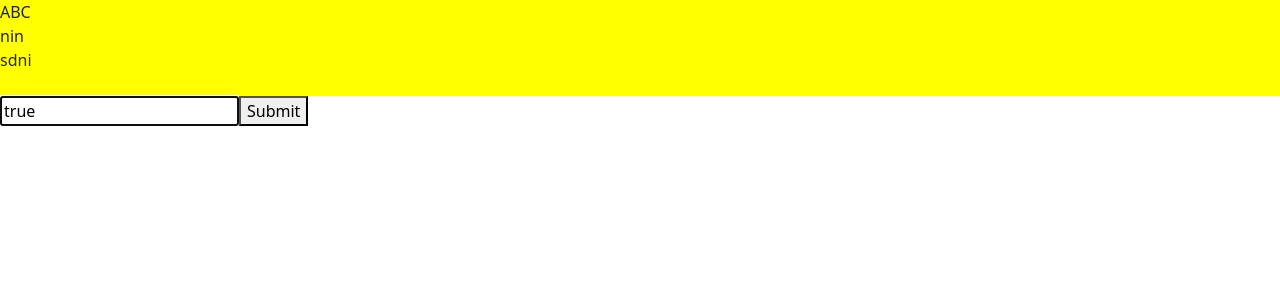
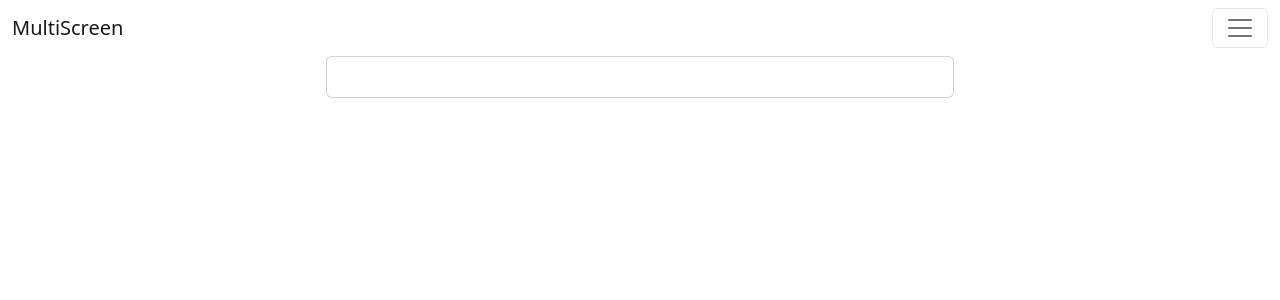
Before and after one commit to speedcuber911/ns-react-course, a React (Create React App) app: page / in a window 1280 px wide. Shown: the top 300 px of the page. Built offline with nearby package versions, Linux system fonts and the light colour scheme.

Commit message:
Adding navigation component

```diff
--- a/src/App.js
+++ b/src/App.js
@@ -11,6 +11,8 @@ import Dictionary from "./components/dictionary";
 import "bootstrap/dist/css/bootstrap.min.css";
 import Input from "./components/Input";
 import InputWithRef  from "./components/inputWithRef";
+import Navigation from "./components/Navigator"
+import Presenter from "./components/Presenter"
 
 const fruits = ["Apple", "Banana", "Carrot", "Grapes"];
 // React fragment(<> </>) allows you to wrap JSX in one element
@@ -35,53 +37,41 @@ function TickTackToeBox(props) {
 // State - internal to the component. Whenever there is state changes, the component re-renders
 // Props - Which are passed to the component from the parent
 function App() {
-  const [carName, setCarName] = useState(cars[0].name); // Returns an array of 2 items. First item is the initial state value, second item is a function which is state setter
-  // console.log("I am rendering again");
+  const [componentName, setComponentName] = useState(null);
+  const handleClick = (componentToLoad) => {
+    setComponentName(componentToLoad);
+  }
+  const componentNameToComponent = [
+    {
+      componentName: "Todos",
+      component: <Todos/>
+    },
+    {
+      componentName: "Dictionary",
+      component: <Dictionary/>
+    },
+    {
+      componentName: "Form",
+      component: <Form/>
+    },
+    {
+      componentName: "List",
+      component: <List/>
+    },
+  ];
+  const getComponentFromComponentName = (componentName) => componentName? (componentNameToComponent.find(el => (el.componentName === componentName )).component): <></>
+
   return (
     <>
-      {/* <p>Hi</p>
-      <p>Hello</p>
-      <input type="text" />
-      <p className="">Something inside this</p>
-      {cars
-        .filter((car) => car.carInfo.weight >= 1500)
-        .map(({ name, brand, carInfo }) => (
-          <Car name={name} brand={brand} info={carInfo} key={name} />
-        ))}
-      <button
-        onClick={(event) => {
-          console.log("Button was clicked", event);
-        }}
-      >
-        Click Me!
-      </button>
-      <TickTackToeBox isCross={true} />
-      <TickTackToeBox isCross={false} /> */}
-      {/* <h1> My favourite car is: {carName}</h1>
-      {cars.map((car) => (
-        <button
-          key={car.name}
-          onClick={() => {
-            console.log("Setting state to", car.name);
-            setCarName(car.name);
-          }}
-        >
-          {car.name}
-        </button>
-      ))} */}
-      {/* <Form heading="Form" />
-      <hr />
-      <Todos heading="Todos" />
-      <hr />
-      <Dictionary heading="Dictionary" />
-      <hr />
-      <List heading="List" />
-      <hr /> */}
-      {/* <TodosWithCalc heading="TodosWithCalc" /> */}
-      {/* <MainAppPage /> */}
-      {/* <InputTransformer /> */}
-      {/* <Input/> */}
-      <InputWithRef />
+      <Navigation handleClick={handleClick} navigationItems={componentNameToComponent}/>
+      <Presenter name={componentName}>
+        {getComponentFromComponentName(componentName)}
+      </Presenter>
+      {/*<TodosWithCalc heading="TodosWithCalc" />
+      <MainAppPage />
+      <InputTransformer />
+      <Input/>
+      <InputWithRef /> */}
     </>
   );
 }
--- /dev/null
+++ b/src/components/Navigator.js
@@ -0,0 +1,58 @@
+import React, { useState } from 'react';
+import {
+  Collapse,
+  Navbar,
+  NavbarToggler,
+  NavbarBrand,
+  Nav,
+  NavItem,
+  NavLink,
+  UncontrolledDropdown,
+  DropdownToggle,
+  DropdownMenu,
+  DropdownItem,
+  NavbarText,
+} from 'reactstrap';
+
+function CustomNavItem(props){
+    return(
+        <NavItem>
+            <NavLink onClick={() => props.handleClick(props.navHeading)} style={{
+          cursor:"pointer"
+        }}>{props.navHeading}</NavLink>
+      </NavItem>
+    );
+}
+
+function Navigation(props) {
+  const [isOpen, setIsOpen] = useState(false);
+  const toggle = () => setIsOpen(!isOpen);
+
+  return (
+    <div>
+      <Navbar >
+        <NavbarBrand href="/">MultiScreen</NavbarBrand>
+        <NavbarToggler onClick={toggle} />
+        <Collapse isOpen={isOpen} navbar>
+          <Nav className="me-auto" navbar>
+            {props.navigationItems.map(navItem => (<CustomNavItem navHeading={navItem.componentName}
+            handleClick={props.handleClick}/>))}
+            <UncontrolledDropdown nav inNavbar>
+              <DropdownToggle nav caret>
+                MiniApps
+              </DropdownToggle>
+              <DropdownMenu right>
+                <DropdownItem>TodosWithCalc</DropdownItem>
+                <DropdownItem>InputTransformer</DropdownItem>
+                <DropdownItem divider />
+                <DropdownItem>Input</DropdownItem>
+              </DropdownMenu>
+            </UncontrolledDropdown>
+          </Nav>
+        </Collapse>
+      </Navbar>
+    </div>
+  );
+}
+
+export default Navigation;
--- /dev/null
+++ b/src/components/Presenter.js
@@ -0,0 +1,28 @@
+import {
+    Col, Row,
+    Card, CardTitle, CardText, Button
+  } from "reactstrap"
+
+function Presenter(props){
+    return(
+        <Row>
+        <Col sm="3"></Col>
+    <Col sm="6">
+      <Card body>
+        <CardTitle tag="h1">
+          {props.name}
+        </CardTitle>
+        <CardText>
+            {props.children}
+        </CardText>
+        {/* <Button>
+          Go somewhere
+        </Button> */}
+      </Card>
+    </Col>
+    <Col sm="3"></Col>
+  </Row>
+    )
+}
+
+export default Presenter;
```
